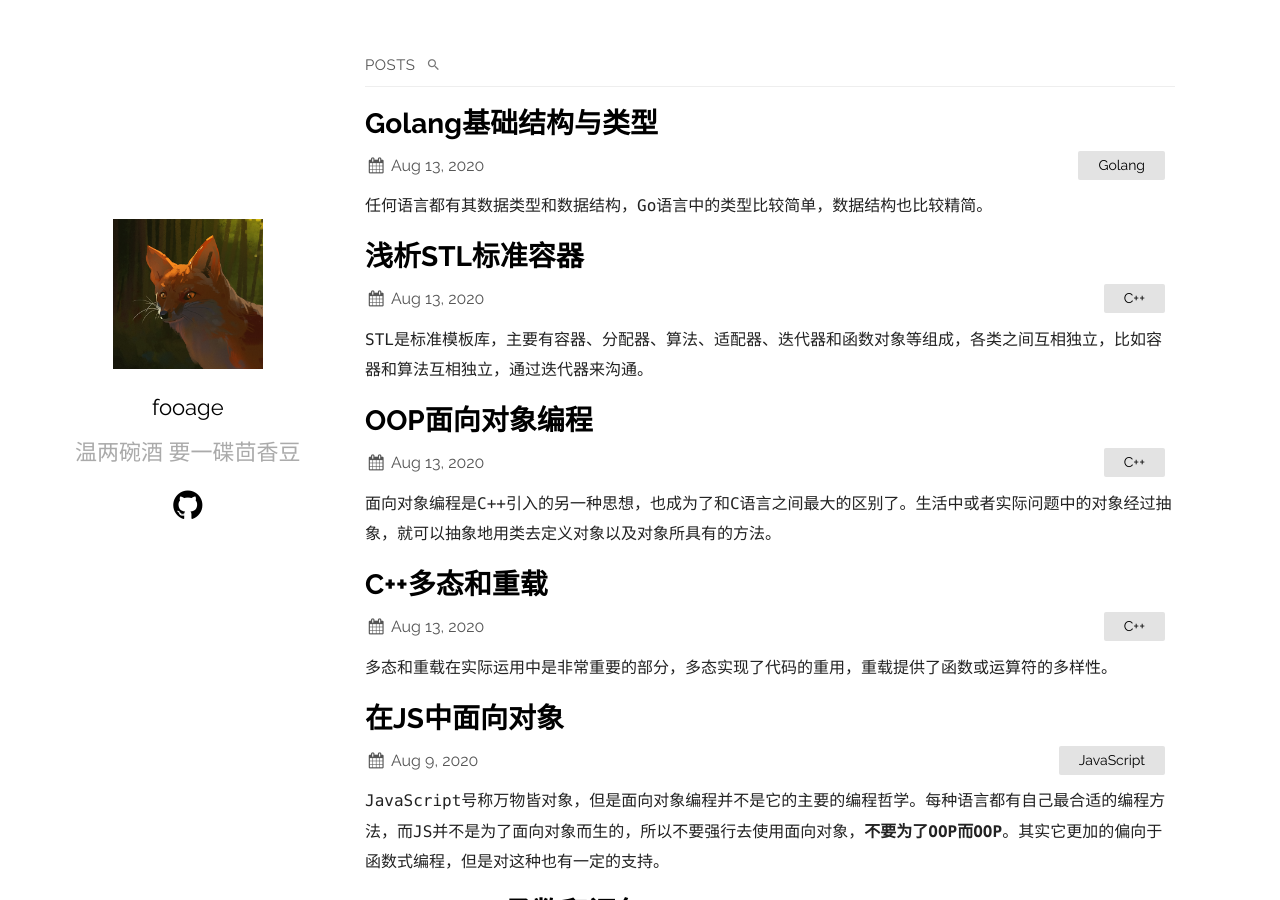
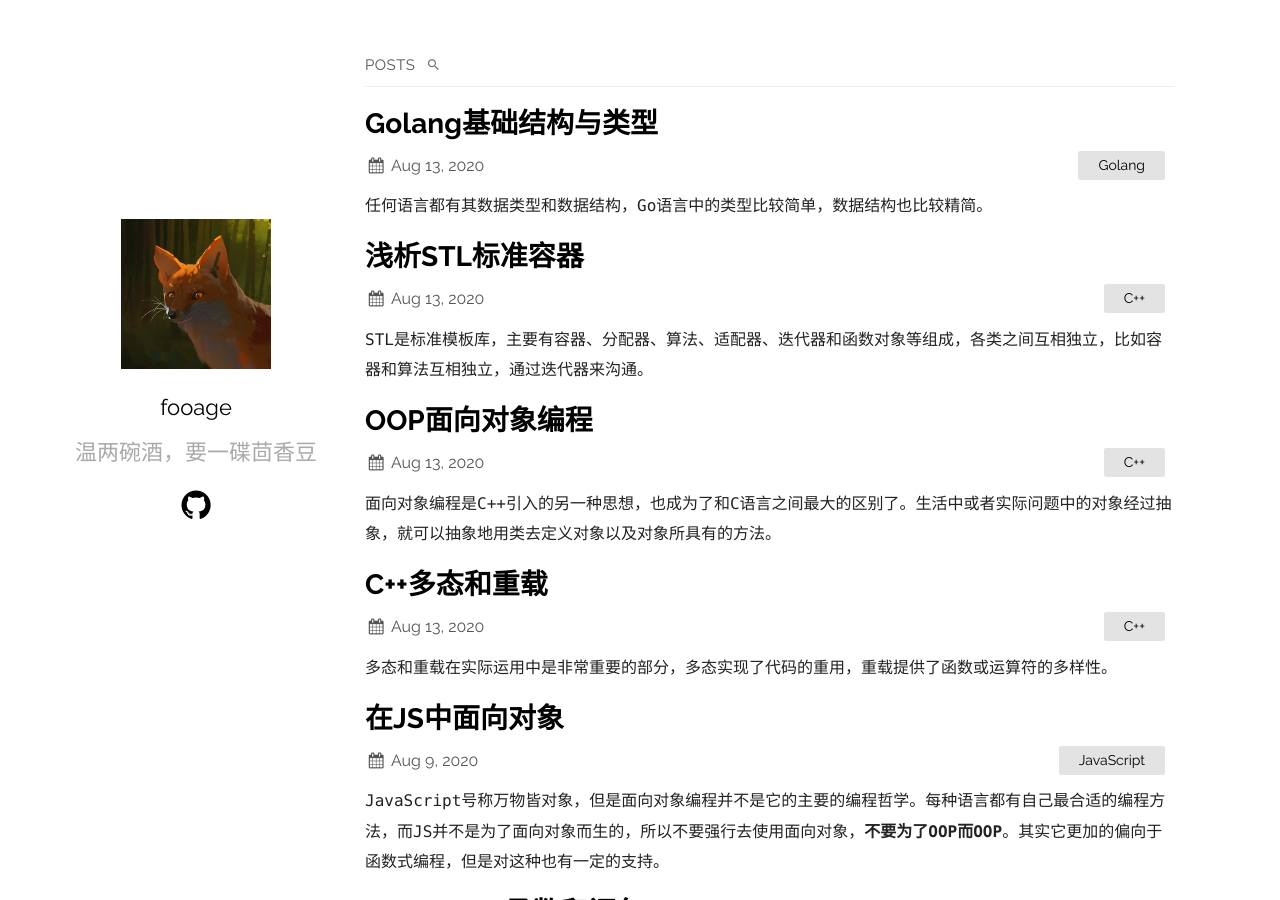
Before and after one commit to fooage/fooage, a Jekyll site: the page built from index.md, in a window 1280 px wide and 900 px high. Built offline with Jekyll 4.4.1, drawn with Linux system fonts in a browser that asks for light colours.

Commit message:
Change the motto

```diff
--- a/_config.yml
+++ b/_config.yml
@@ -13,7 +13,7 @@ plainwhite:
   # Set the name of this blog.
   name: fooage
   # Write a motto to summarize.
-  tagline: 温两碗酒 要一碟茴香豆
+  tagline: 温两碗酒，要一碟茴香豆
   # The date format which these pages used.
   date_format: '%b %-d, %Y'
   # Set to true to enable searchbar.
```
